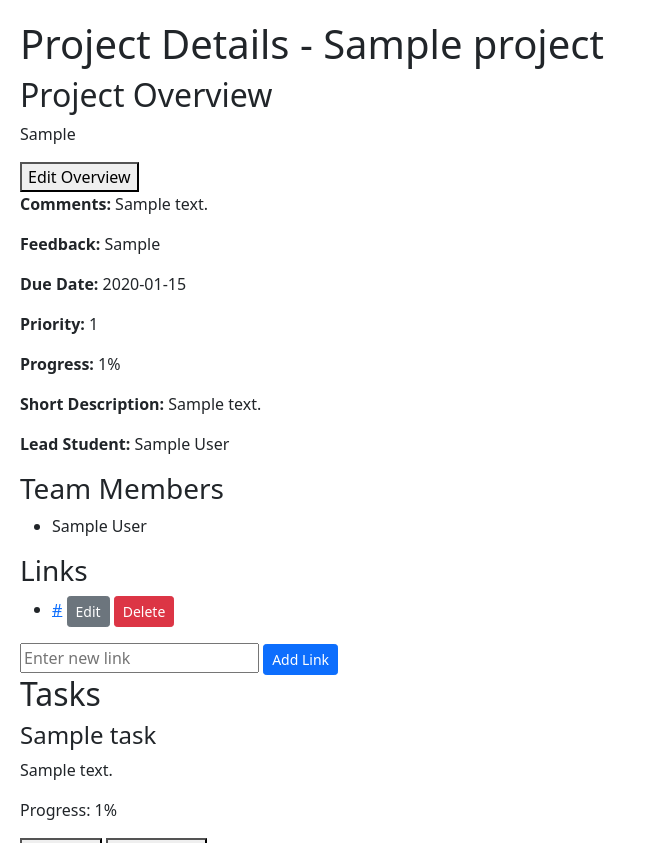
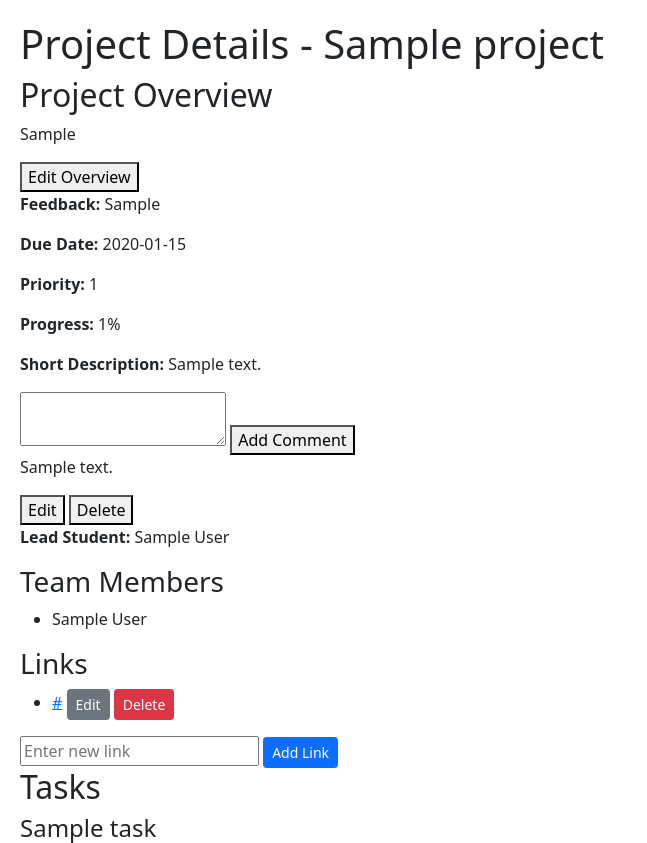
Before and after one commit to admiralorbiter/Flask_Playground, a Flask app: template app/templates/project_details.html in a window 1280 px wide. Shown: the top 843 px of the page, without its empty margins (0-647 px from the left). Run offline with Flask 3, Linux system fonts and the light colour scheme; the template is opened without the code that fills it: values that come from a table or form of the project are taken from there, others are empty; tables that the repository leaves empty hold one stand-in row (values such as "Sample post"); some libraries are stand-ins or nearby versions.

Commit message:
Comments Work

```diff
--- a/app/templates/project_details.html
+++ b/app/templates/project_details.html
@@ -36,12 +36,30 @@
             <button type="submit">Update Overview</button>
         </form>
     </div>
-    <p><strong>Comments:</strong> {{ project.comments }}</p>
     <p><strong>Feedback:</strong> {{ project.feedback }}</p>
     <p><strong>Due Date:</strong> {{ project.due_date.strftime('%Y-%m-%d') if project.due_date else 'Not set' }}</p>
     <p><strong>Priority:</strong> {{ project.priority }}</p>
     <p><strong>Progress:</strong> {{ project.progress|int }}%</p>
     <p><strong>Short Description:</strong> {{ project.short_description }}</p>
+
+    <!-- Add Comment Form -->
+    <form method="post" hx-post="{{ url_for('add_comment', project_id=project.project_id) }}" hx-target="#comments-section">
+        <textarea name="comment_text"></textarea>
+        <button type="submit">Add Comment</button>
+    </form>
+
+    <!-- Comments Section -->
+    <div id="comments-section">
+        {% for comment in project.comments %}
+            <div id="comment-{{ comment.comment_id }}">
+                <p>{{ comment.text }}</p>
+                <!-- Edit Button -->
+                <button hx-get="{{ url_for('edit_comment_form', comment_id=comment.comment_id) }}" hx-target="#comment-{{ comment.comment_id }}">Edit</button>
+                <!-- Delete Button -->
+                <button hx-post="{{ url_for('delete_comment', comment_id=comment.comment_id) }}" hx-target="closest div">Delete</button>
+            </div>
+        {% endfor %}
+    </div>
 
     <p><strong>Lead Student:</strong> {{ project.project_lead.name if project.project_lead else "None" }}</p>
     <h3>Team Members</h3>
@@ -56,11 +74,19 @@
         <li id="link-{{ link.id }}">
             <a href="{{ link.url|default('http://' + link.url) }}" target="_blank">{{ link.url }}</a>
 
-            <!-- Edit Link Button -->
-            <button hx-get="{{ url_for('edit_link', link_id=link.id) }}" hx-target="#link-{{ link.id }}" hx-swap="outerHTML" class="btn btn-sm btn-secondary">Edit</button>
+          <!-- Edit Comment Button -->
+          <button hx-get="{{ url_for('edit_comment_form', comment_id=comment.comment_id) }}"
+            hx-target="#comment-{{ comment.comment_id }}"
+            hx-swap="outerHTML"
+            class="btn btn-sm btn-secondary">Edit</button>
 
-            <!-- Delete Link Button -->
-            <button hx-post="{{ url_for('delete_link', link_id=link.id) }}" hx-confirm="Are you sure you want to delete this link?" hx-target="closest li" hx-swap="outerHTML" class="btn btn-sm btn-danger">Delete</button>
+          <!-- Delete Comment Button -->
+          <button hx-post="{{ url_for('delete_comment', comment_id=comment.comment_id) }}"
+            hx-confirm="Are you sure you want to delete this comment?"
+            hx-target="closest div"
+            hx-swap="outerHTML"
+            class="btn btn-sm btn-danger">Delete</button>
+
         </li>
         {% endfor %}
     </ul>
```
Also changed, not shown: app/models.py (+10 -1 lines), app/views.py (+59 -1 lines).
